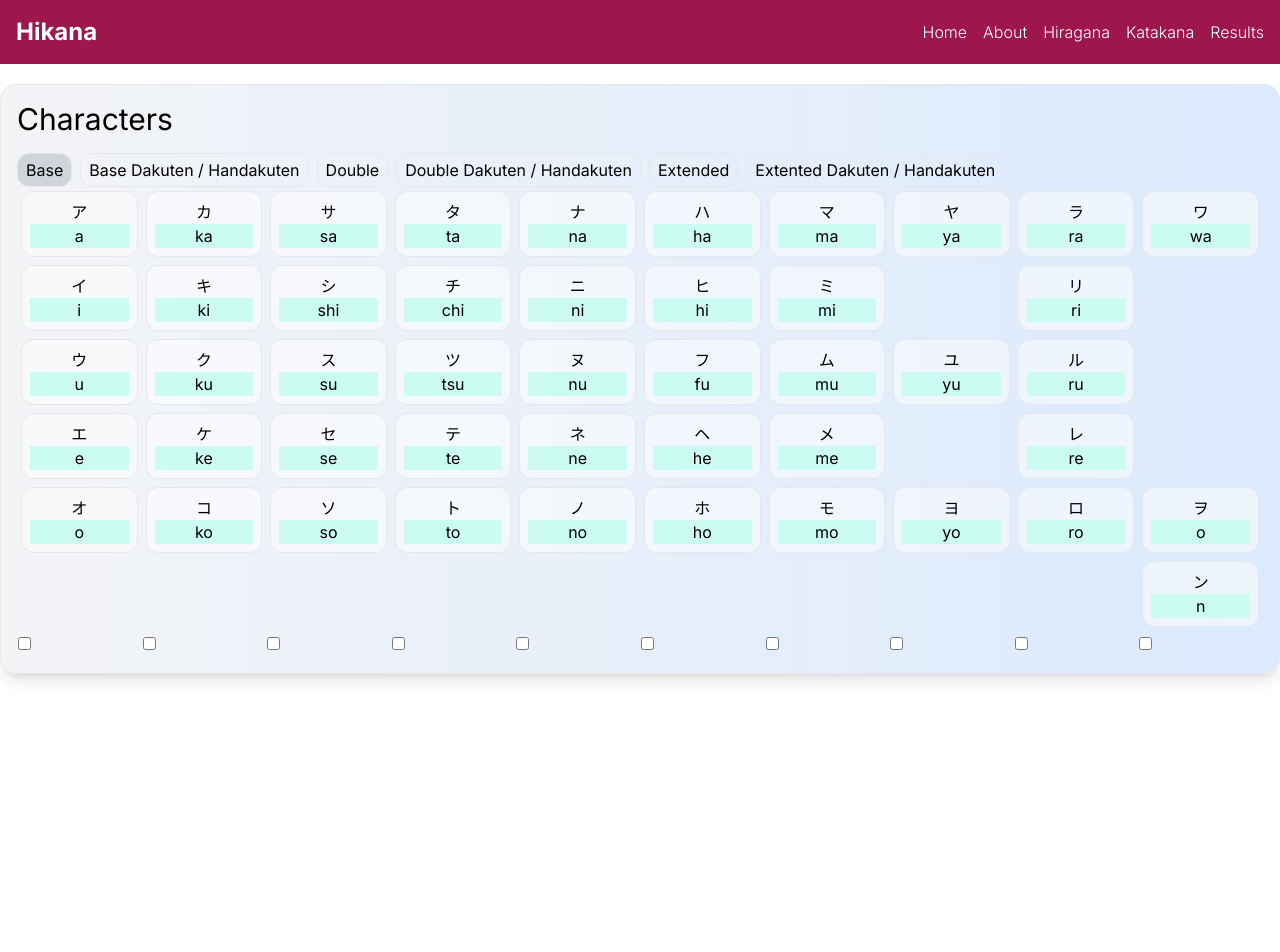
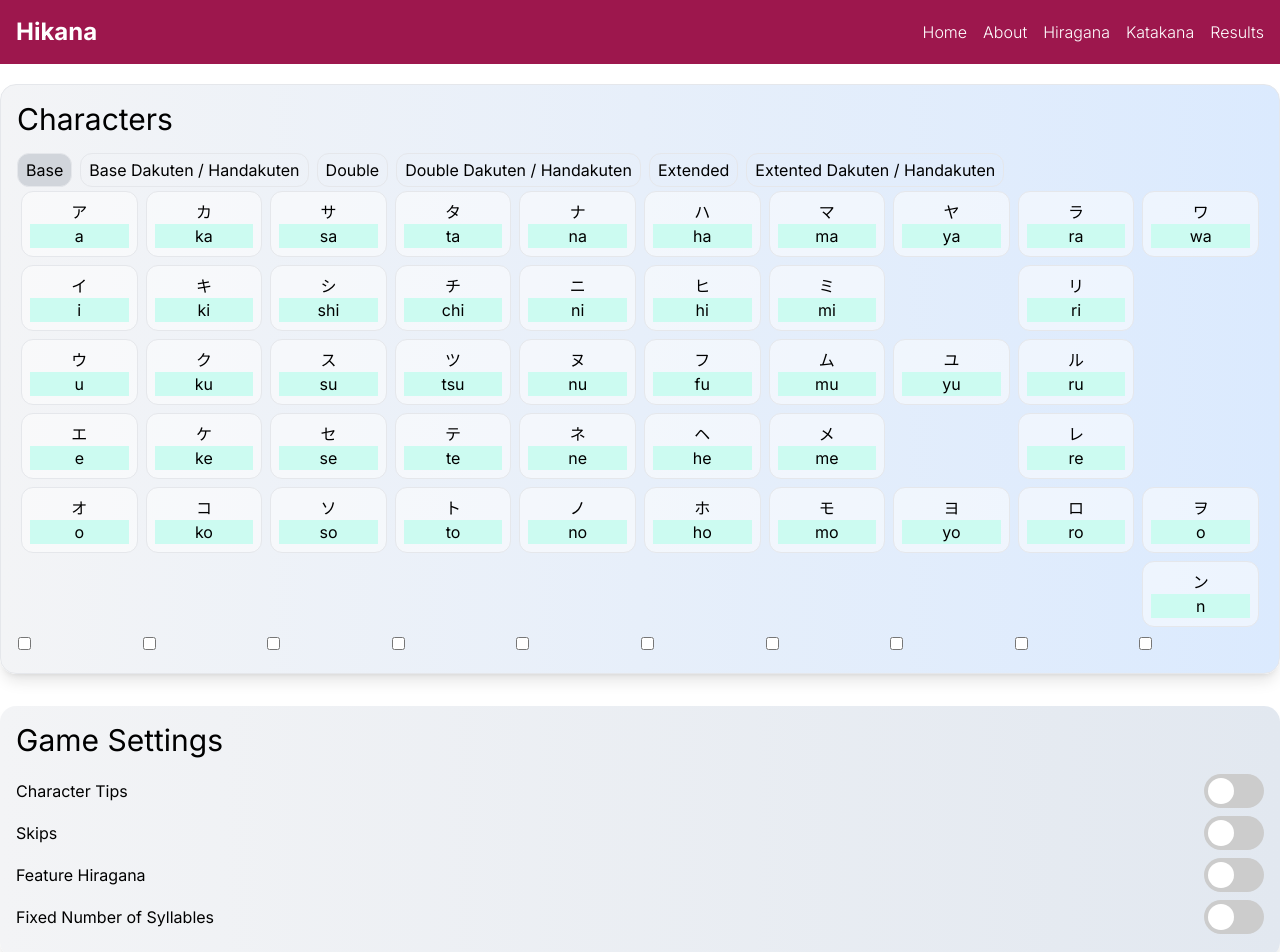
Before and after one commit to knoexus/hikana-frontend, a Next.js app: page /katakana in a window 1280 px wide. Shown: the top 952 px of the page. Before the commit the page ends 800 px from the top, so only its background shows below. Built offline with nearby package versions, Linux system fonts and the light colour scheme.

Commit message:
add intermediate game settings and game play button

```diff
--- a/src/app/hiragana/page.tsx
+++ b/src/app/hiragana/page.tsx
@@ -3,12 +3,20 @@
 // import { useKanaFetch } from '@/hooks/data/useKanaFetch';
 // import { Word } from '@/abstractions/Word';
 import HiraganaTable from '@/components/hiragana/HiraganaTable';
+import GameSettings from '@/components/game-settings/GameSettings';
+import GamePlayButton from '@/components/game-play-button/GamePlayButton';
 
 const Hiragana = () => {
   //   const kanaFetch = useKanaFetch();
   //   const data = kanaFetch.data;
   //   return <>{data == null ? <div>Hiragana</div> : <div>{data[0].kana}</div>}</>;
-  return <HiraganaTable />;
+  return (
+    <>
+      <HiraganaTable />
+      <GameSettings oppositeKana="katakana" />
+      <GamePlayButton />
+    </>
+  );
 };
 
 export default Hiragana;
--- a/src/app/katakana/page.tsx
+++ b/src/app/katakana/page.tsx
@@ -1,5 +1,13 @@
 import KatakanaTable from '@/components/katakana/KatakanaTable';
+import GameSettings from '@/components/game-settings/GameSettings';
+import GamePlayButton from '@/components/game-play-button/GamePlayButton';
 
-const Katakana = () => <KatakanaTable />;
+const Katakana = () => (
+  <>
+    <KatakanaTable />
+    <GameSettings oppositeKana="hiragana" />
+    <GamePlayButton />
+  </>
+);
 
 export default Katakana;
--- /dev/null
+++ b/src/components/game-play-button/GamePlayButton.tsx
@@ -0,0 +1,9 @@
+const GamePlayButton = () => {
+  return (
+    <button className="bg-green-500 hover:bg-green-700 text-white font-bold py-2 px-4 rounded-xl">
+      Play
+    </button>
+  );
+};
+
+export default GamePlayButton;
--- /dev/null
+++ b/src/components/game-settings/GameSettings.css
@@ -0,0 +1,87 @@
+/* CSS for toggle switches and slider */
+.switch {
+  position: relative;
+  display: inline-block;
+  width: 60px;
+  height: 34px;
+}
+
+.switch input {
+  opacity: 0;
+  width: 0;
+  height: 0;
+}
+
+.toggle {
+  position: absolute;
+  cursor: pointer;
+  top: 0;
+  left: 0;
+  right: 0;
+  bottom: 0;
+  background-color: #ccc;
+  -webkit-transition: 0.4s;
+  transition: 0.4s;
+  border-radius: 34px;
+}
+
+.toggle:before {
+  position: absolute;
+  content: '';
+  height: 26px;
+  width: 26px;
+  left: 4px;
+  bottom: 4px;
+  background-color: white;
+  -webkit-transition: 0.4s;
+  transition: 0.4s;
+  border-radius: 50%;
+}
+
+input:checked + .toggle {
+  background-color: #dfae3c;
+}
+
+input:focus + .toggle {
+  box-shadow: 0 0 1px #dfae3c;
+}
+
+input:checked + .toggle:before {
+  -webkit-transform: translateX(26px);
+  -ms-transform: translateX(26px);
+  transform: translateX(26px);
+}
+
+/* CSS for the stylish slider */
+.slider-container {
+  position: relative;
+  width: 100%;
+}
+
+/* CSS for the slider with marks */
+.slider-container {
+  position: relative;
+  width: 100%;
+}
+
+.slider {
+  width: 100%;
+  height: 10px;
+  border-radius: 5px;
+  outline: none;
+  opacity: 0.7;
+}
+
+.slider:hover {
+  opacity: 1;
+}
+
+.slider::-webkit-slider-thumb {
+  -webkit-appearance: none;
+  appearance: none;
+  width: 20px;
+  height: 20px;
+  border-radius: 50%;
+  background: #ffffff;
+  cursor: pointer;
+}
--- /dev/null
+++ b/src/components/game-settings/GameSettings.tsx
@@ -0,0 +1,58 @@
+'use client';
+
+import { useState } from 'react';
+import BooleanToggleField from './partials/BooleanToggleField';
+import NumericSliderField from './partials/NumericSliderField';
+import './GameSettings.css';
+import { KanaType } from '@/abstractions/Word';
+import { upperCaseFirstLetter } from '@/utilities/string';
+
+const GameSettings = ({ oppositeKana }: { oppositeKana: KanaType }) => {
+  const [doCharacterTips, setDoCharacterTips] = useState(false);
+  const [doSkips, setDoSkips] = useState(false);
+  const [doFeatureResidual, setDoFeatureResidual] = useState(false);
+  const [doFixedNumberOfSyllables, setDoFixedNumberOfSyllables] =
+    useState(false);
+
+  const [syllableAmount, setSyllableAmount] = useState(10);
+
+  return (
+    <div className="container mt-8 mb-4 p-4 rounded-2xl shadow-lg inset-0 bg-gradient-to-r from-gray-100 to-slate-200 bg-opacity-75">
+      <h1 className="text-3xl mb-4">Game Settings</h1>
+
+      <BooleanToggleField
+        name="Character Tips"
+        value={doCharacterTips}
+        onChangeCallback={() => setDoCharacterTips(!doCharacterTips)}
+      />
+      <BooleanToggleField
+        name="Skips"
+        value={doSkips}
+        onChangeCallback={() => setDoSkips(!doSkips)}
+      />
+      <BooleanToggleField
+        name={`Feature ${upperCaseFirstLetter(oppositeKana)}`}
+        value={doFeatureResidual}
+        onChangeCallback={() => setDoFeatureResidual(!doFeatureResidual)}
+      />
+      <BooleanToggleField
+        name="Fixed Number of Syllables"
+        value={doFixedNumberOfSyllables}
+        onChangeCallback={() =>
+          setDoFixedNumberOfSyllables(!doFixedNumberOfSyllables)
+        }
+      />
+      {doFixedNumberOfSyllables && (
+        <NumericSliderField
+          name="Syllables"
+          value={syllableAmount}
+          minValue={1}
+          maxValue={10}
+          onChangeCallback={(e: number) => setSyllableAmount(e)}
+        />
+      )}
+    </div>
+  );
+};
+
+export default GameSettings;
--- /dev/null
+++ b/src/components/game-settings/partials/BooleanToggleField.tsx
@@ -0,0 +1,29 @@
+interface BooleanToggleFieldProps {
+  name: string;
+  value: boolean;
+  onChangeCallback?: () => void;
+}
+
+const BooleanToggleField = ({
+  name,
+  value,
+  onChangeCallback,
+}: BooleanToggleFieldProps) => {
+  return (
+    <div className="mb-2 flex items-center justify-between">
+      <span>{name}</span>
+      <label className="switch">
+        <input
+          type="checkbox"
+          checked={value}
+          onChange={() => {
+            onChangeCallback?.();
+          }}
+        />
+        <span className="toggle"></span>
+      </label>
+    </div>
+  );
+};
+
+export default BooleanToggleField;
--- /dev/null
+++ b/src/components/game-settings/partials/NumericSliderField.tsx
@@ -0,0 +1,37 @@
+interface NumericSliderFieldProps {
+  name: string;
+  value: number;
+  minValue: number;
+  maxValue: number;
+  onChangeCallback?: (e: number) => void;
+}
+
+const NumericSliderField = ({
+  name,
+  value,
+  minValue,
+  maxValue,
+  onChangeCallback,
+}: NumericSliderFieldProps) => {
+  return (
+    <div className="mb-4">
+      <span>{name}</span>
+      <div className="slider-container relative">
+        <input
+          type="range"
+          min={minValue}
+          max={maxValue}
+          value={value}
+          onChange={(e) => onChangeCallback?.(parseInt(e.target.value))}
+          className="slider"
+        />
+      </div>
+      <div className="flex justify-between mt-2">
+        <span>{minValue}</span>
+        <span>{maxValue}</span>
+      </div>
+    </div>
+  );
+};
+
+export default NumericSliderField;
--- /dev/null
+++ b/src/utilities/string.ts
@@ -0,0 +1,2 @@
+export const upperCaseFirstLetter = (str: string): string =>
+  str[0].toUpperCase() + str.slice(1);
```
